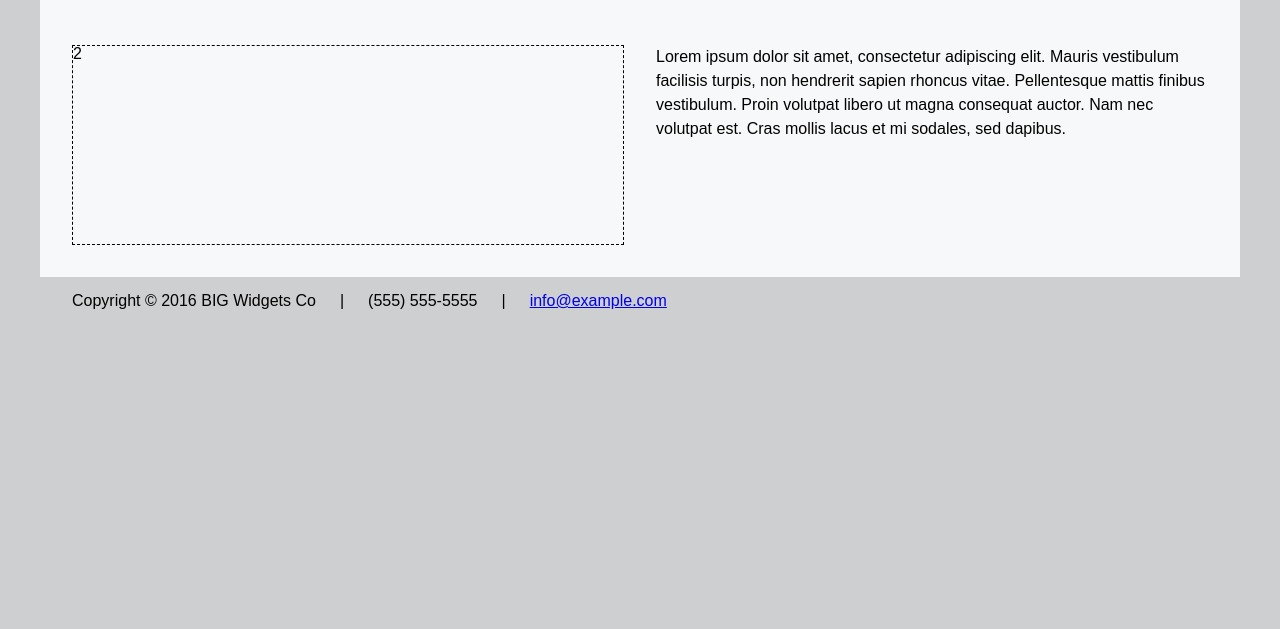
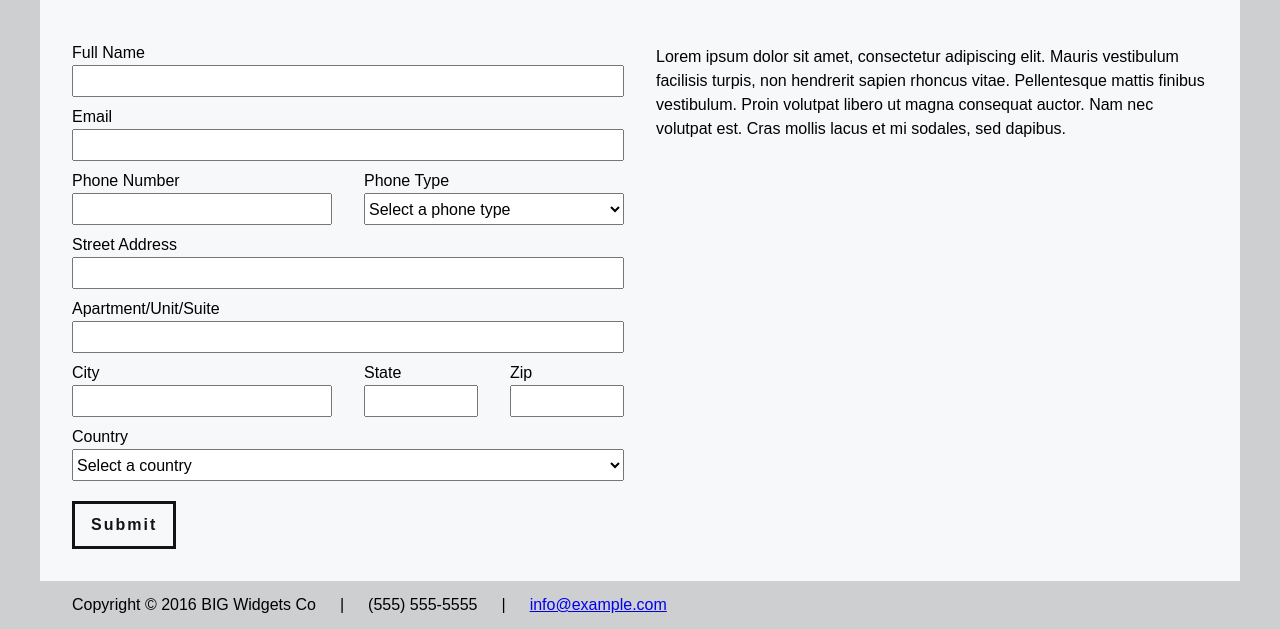
Before and after one commit to mvf4z7/backstop-interview, a website: page grid/public/contact.html in a window 1280 px wide. Shown: the part 243-872 px from the top of the page. Before the commit the page ends 800 px from the top, so only its background shows below. Drawn offline with Linux system fonts and the light colour scheme.

Commit message:
form complete

```diff
--- a/grid/public/contact.html
+++ b/grid/public/contact.html
@@ -42,7 +42,72 @@
                 </p>
               </div>
               <div class="col-lg-6">
-                <div class="foo">2</div>
+                <form class="contact-form__form">
+                  <div class="form-group">
+                    <label for="name">Full Name</label>
+                    <input class="form-control" id="name" name="name" type="text" />
+                  </div>
+                  <div class="form-group">
+                    <label for="email">Email</label>
+                    <input class="form-control" id="email" name="email" type="email" />
+                  </div>
+                  <div class="grid">
+                    <div class="col-lg-6">
+                      <div class="form-group">
+                        <label for="phone">Phone Number</label>
+                        <input class="form-control" id="phone" name="phone" type="text" />
+                      </div>
+                    </div>
+                    <div class="col-lg-6">
+                      <div class="form-group">
+                        <label for="phone-type">Phone Type</label>
+                        <select class="form-control" id="phone-type" name="phone-type">
+                          <option selected hidden value="">Select a phone type</option>
+                          <option value="mobile">Mobile</option>
+                          <option value="home">Home</option>
+                          <option value="work">Work</option>
+                        </select>
+                      </div>
+                    </div>
+                  </div>
+                  <div class="form-group">
+                    <label for="address-1">Street Address</label>
+                    <input class="form-control" id="address-1" name="address-1" type="text" />
+                  </div>
+                  <div class="form-group">
+                    <label for="address-2">Apartment/Unit/Suite</label>
+                    <input class="form-control" id="address-2" name="address-2" type="text" />
+                  </div>
+                  <div class="grid">
+                    <div class="col-lg-6">
+                      <div class="form-group">
+                        <label for="city">City</label>
+                        <input class="form-control" id="city" name="city" type="text" />
+                      </div>
+                    </div>
+                    <div class="col-lg-3">
+                      <div class="form-group">
+                        <label for="state">State</label>
+                        <input class="form-control" id="state" name="state" type="text" />
+                      </div>
+                    </div>
+                    <div class="col-lg-3">
+                      <div class="form-group">
+                        <label for="zip">Zip</label>
+                        <input class="form-control" id="zip" name="zip" type="text" />
+                      </div>
+                    </div>
+                  </div>
+                  <div class="form-group">
+                    <label for="country">Country</label>
+                    <select class="form-control" id="country" name="country">
+                      <option selected hidden value="">Select a country</option>
+                      <option value="1">United States</option>
+                      <option value="2">Zanzibar</option>
+                    </select>
+                  </div>
+                  <button class="button contact-form__submit-button">Submit</button>
+                </form>
               </div>
             </div>
           </div>
--- a/grid/sass/styles/components/button.scss
+++ b/grid/sass/styles/components/button.scss
@@ -4,11 +4,12 @@
   background-color: $btn-bg-color;
   color: $btn-color;
   border: 3px solid $btn-color;
-  padding: 1rem;
+  padding: 0.75rem 1rem;
   font-weight: bold;
   font-size: $font-size-md;
   display: inline-block;
   text-decoration: none;
+  letter-spacing: 2;
 
   &--full-width {
     width: 100%;
--- a/grid/sass/styles/components/form.scss
+++ b/grid/sass/styles/components/form.scss
@@ -1,6 +1,26 @@
 @import '../variables';
 
-.foo {
-  height: 200px;
-  border: 1px dashed black;
+.form-group {
+  margin-bottom: 0.75rem;
+
+  label {
+    display: inline-block;
+    margin-bottom: 0.25rem;
+  }
+
+  .form-control {
+    display: block;
+    width: 100%;
+  }
+
+  input, select {
+    height: 2rem;
+    font-size: 1rem;
+  }
 }
+
+.contact-form {
+  &__submit-button {
+    margin-top: 0.5rem;
+  }
+}
```
Also changed, not shown: grid/public/assets/styles.css.
